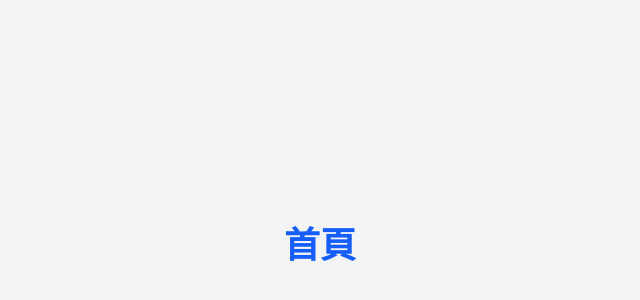
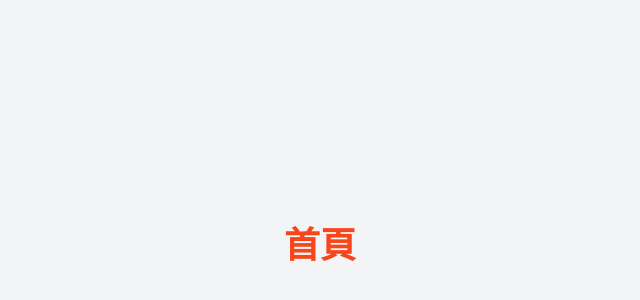
Before and after one commit to MisTPEBUS/stay-mi-next-app, a Next.js app: page / in a window 1280 px wide. Shown: the part 154-454 px from the top of the page, without its empty margins (320-960 px from the left). Built offline with nearby package versions, Linux system fonts and the light colour scheme.

Commit message:
fix: 修正首頁標題的文字顏色類別

```diff
--- a/src/app/page.tsx
+++ b/src/app/page.tsx
@@ -1,7 +1,7 @@
 const Home = () => {
   return (
     <div className="flex min-h-screen items-center justify-center bg-gray-100">
-      <h1 className="text-4xl font-bold text-blue-600">首頁</h1>
+      <h1 className="text-primary text-4xl font-bold">首頁</h1>
     </div>
   );
 };
```
